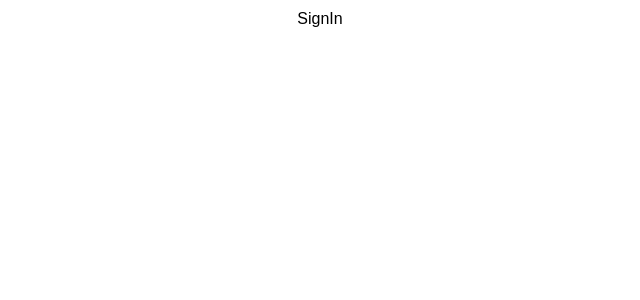
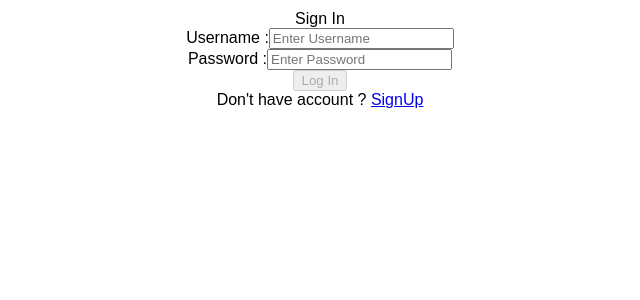
Before and after one commit to preetjasani1708/reactjs-books-app, a React (Create React App) app: page /login in a window 1280 px wide. Shown: the top 300 px of the page, without its empty margins (320-960 px from the left). Built offline with nearby package versions, Linux system fonts and the light colour scheme.

Commit message:
Added: SignIn functionlity and after login redirect to books page and display username

```diff
--- a/src/actions/index.js
+++ b/src/actions/index.js
@@ -0,0 +1,5 @@
+export const isUserLogin = (username, token) => ({
+    type: 'IS_LOGIN',
+    username,
+    token
+})
--- a/src/components/Books.js
+++ b/src/components/Books.js
@@ -2,11 +2,20 @@ import React from 'react';
 import {
     Link
 } from "react-router-dom";
+import { connect } from 'react-redux';
 
-const Books = () => (
-    <div>
-        <Link to="/books/create">Books create</Link>
-    </div>
-)
+const Books = (props) => {
 
-export default Books
+    return (
+        <div>
+            <div>Hi {props.username}</div>
+            <Link to="/books/create">Books create</Link>
+        </div>
+    )
+}
+
+const mapStateToProps = state => ({
+    username: state.login.username
+})
+
+export default connect(mapStateToProps)(Books)
--- a/src/components/SignIn.js
+++ b/src/components/SignIn.js
@@ -1,9 +1,118 @@
-import React from 'react';
+import React, { useState, useEffect } from 'react';
+import { Link, useHistory } from 'react-router-dom';
+import { setSession } from '../helpers/sessionHelper';
+import { connect } from 'react-redux';
+import { isUserLogin } from '../actions';
+const axios = require('axios');
 
-const SignIn = () => (
-    <div>
-        SignIn
-    </div>
-)
+const SignIn = (props) => {
+    let history = useHistory();
+    const [isInputs, setIsInputs] = useState(false)
+    const [apiResult, setApiResult] = useState(null)
+    const initialState = {
+        username: '',
+        password: '',
+    }
+    const [inputs, setInputs] = useState(initialState);
+    useEffect(
+        () => {
+            if (inputs.username.length >= 6 &&
+                inputs.password.length >= 8) {
+                setIsInputs(true)
+            }
+            else {
+                setIsInputs(false)
+            }
+        }, [inputs]
+    )
 
-export default SignIn
+    useEffect(
+        () => {
+            if (apiResult && apiResult.token) {
+
+                history.push('/books');
+            }
+        }, [apiResult]
+    )
+
+    const onHandleInputs = e => {
+        setInputs({
+            ...inputs,
+            [e.target.name]: e.target.value
+        })
+    }
+
+    const onLoginClick = async () => {
+        try {
+            if (inputs.username && inputs.password) {
+                let result =
+                    await axios.post('http://localhost:3000/api/signin', {
+                        username: inputs.username,
+                        password: inputs.password
+                    })
+                if (result) {
+                    setApiResult({
+                        success: result.data.success,
+                        token: result.data.token,
+                        message: 'Login Successfully.'
+                    })
+                    setSession('token', result.data.token)
+                    props.fireUserLogin(inputs.username, result.data.token)
+                }
+                console.log(sessionStorage)
+            }
+        } catch (error) {
+            setApiResult({
+                success: false,
+                message: 'Incorrect Username Or Password'
+            })
+            setInputs(initialState);
+        }
+    }
+
+    return (
+        <div>
+            <div style={{
+                color: apiResult ? apiResult.success ?
+                    '#00FF00' : '#FF0000' : '#000000'
+            }}>
+                {apiResult ? apiResult.message : ''}
+            </div>
+            <div>Sign In</div>
+            <div>Username :
+            <input type='text'
+                    name='username'
+                    value={inputs.username}
+                    placeholder='Enter Username'
+                    onChange={onHandleInputs}
+                />
+            </div>
+            <div>Password :
+            <input type='password'
+                    name='password'
+                    value={inputs.password}
+                    placeholder='Enter Password'
+                    onChange={onHandleInputs}
+                /></div>
+            <div>
+                <button disabled={!isInputs}
+                    onClick={onLoginClick} >
+                    Log In
+                </button>
+            </div>
+            <div>Don't have account ? {' '}
+                <Link to='/register'>
+                    SignUp
+                </Link>
+            </div>
+
+        </div>
+    );
+}
+
+
+const mapDispatchToProps = (dispatch) => ({
+    fireUserLogin: (username, token) => dispatch(isUserLogin(username, token))
+})
+
+export default connect(null, mapDispatchToProps)(SignIn)
--- a/src/components/SignUp.js
+++ b/src/components/SignUp.js
@@ -1,4 +1,5 @@
 import React, { useState, useEffect } from 'react';
+import { Link } from 'react-router-dom';
 const axios = require('axios');
 
 const SignUp = () => {
@@ -72,7 +73,12 @@ const SignUp = () => {
             <div>
                 <button onClick={addInput}
                     disabled={!isValid}
-                >Save</button>
+                >Sign Up</button>
+            </div>
+            <div>Already have account ? {' '}
+                <Link to='/login'>
+                    SignIn
+                </Link>
             </div>
         </div>
     );
--- /dev/null
+++ b/src/helpers/sessionHelper.js
@@ -0,0 +1,12 @@
+export const setSession = (key, value) => {
+    sessionStorage.setItem(key, value)
+}
+
+export const getSession = key => {
+    let keyValue = sessionStorage.getItem(key)
+    return keyValue;
+}
+
+export const removeSession = key => {
+    sessionStorage.removeItem(key)
+}
--- a/src/index.js
+++ b/src/index.js
@@ -2,8 +2,15 @@ import React from 'react';
 import ReactDOM from 'react-dom';
 import App from './App';
 import './index.css';
+import { createStore } from 'redux';
+import { Provider } from 'react-redux';
+import rootReducer from './reducers';
+
+const store = createStore(rootReducer);
 
 ReactDOM.render(
-  <App />,
+  <Provider store={store}>
+    <App />
+  </Provider>,
   document.getElementById('root')
 );
--- a/src/reducers/index.js
+++ b/src/reducers/index.js
@@ -1,5 +1,6 @@
 import { combineReducers } from 'redux';
+import login from './login';
 
 export default combineReducers({
-
+    login
 });
--- /dev/null
+++ b/src/reducers/login.js
@@ -0,0 +1,17 @@
+const login = (state={}, action) => {
+    switch (action.type) {
+        case 'IS_LOGIN':
+
+            return {
+                ...state,
+                username: action.username,
+                token: action.token,
+                isLoggined: true
+            }
+
+        default:
+            return state;
+    }
+}
+
+export default login
```
